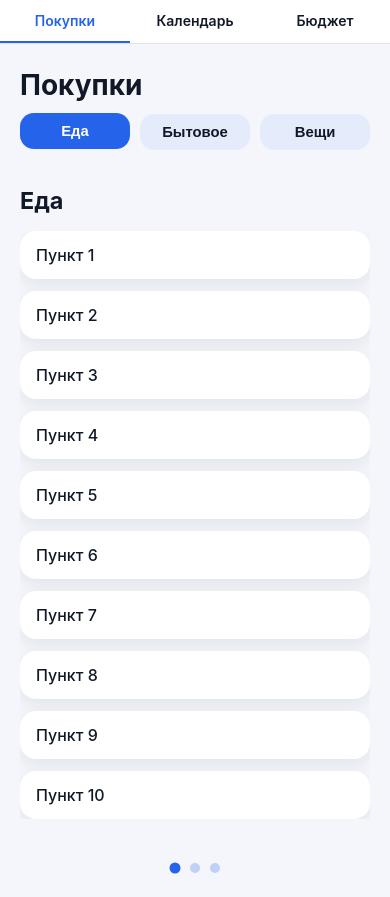
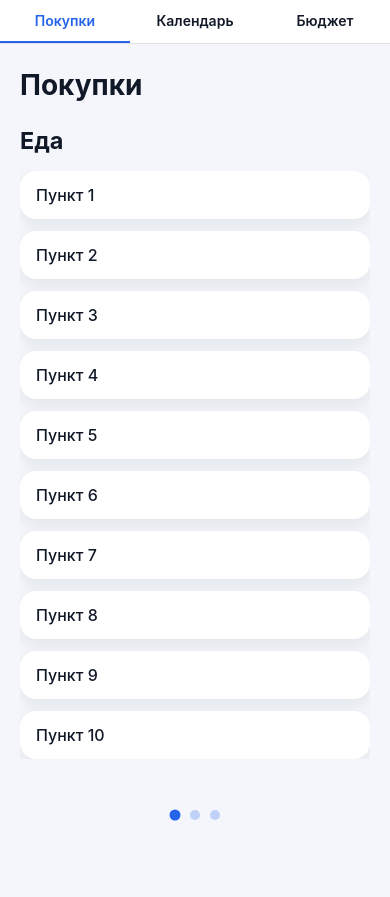
Before and after one commit to AlekseyBabich/family-telegram-bot, a React (Vite) app in the folder apps/web/: page /#/shopping in a window 390 px wide. After the commit the page ends 844 px from the top, so only its background shows below. Built offline with nearby package versions, Linux system fonts and the light colour scheme.

Commit message:
Remove in-page shopping tabs

```diff
--- a/apps/web/src/pages/Shopping.css
+++ b/apps/web/src/pages/Shopping.css
@@ -7,7 +7,7 @@
 }
 
 .shopping-header {
-  padding: 24px 20px 12px;
+  padding: 24px 20px 0;
 }
 
 .shopping-title {
@@ -67,37 +67,6 @@
   font-weight: 500;
 }
 
-.shopping-tabs {
-  display: flex;
-  gap: 10px;
-  padding: 0 20px 12px;
-}
-
-.shopping-tab {
-  flex: 1;
-  min-width: 0;
-  padding: 10px 14px;
-  border: none;
-  border-radius: 14px;
-  background: rgba(37, 99, 235, 0.08);
-  color: var(--text-color);
-  font-size: clamp(14px, 3.8vw, 16px);
-  font-weight: 600;
-  text-align: center;
-  transition: background 0.2s ease, color 0.2s ease, transform 0.2s ease;
-}
-
-.shopping-tab:focus-visible {
-  outline: 2px solid var(--accent-color);
-  outline-offset: 2px;
-}
-
-.shopping-tab-active {
-  background: var(--accent-color);
-  color: #ffffff;
-  transform: translateY(-1px);
-}
-
 .shopping-dots {
   display: flex;
   justify-content: center;
@@ -138,10 +107,6 @@
     background: transparent;
   }
 
-  .shopping-tabs {
-    display: none;
-  }
-
   .shopping-header {
     padding: 0 0 24px;
   }
--- a/apps/web/src/pages/Shopping.tsx
+++ b/apps/web/src/pages/Shopping.tsx
@@ -77,7 +77,6 @@ type GestureState = {
 
 const ShoppingPager = ({ lists, currentIndex, onIndexChange }: ShoppingPagerProps) => {
   const containerRef = useRef<HTMLDivElement | null>(null);
-  const tabBarRef = useRef<HTMLDivElement | null>(null);
   const gestureStateRef = useRef<GestureState>({
     pointerId: null,
     startX: 0,
@@ -114,11 +113,6 @@ const ShoppingPager = ({ lists, currentIndex, onIndexChange }: ShoppingPagerProp
 
   const handlePointerDownCapture = (event: ReactPointerEvent<HTMLDivElement>) => {
     if (event.pointerType === 'mouse') {
-      return;
-    }
-
-    const targetNode = event.target as Node | null;
-    if (targetNode && tabBarRef.current?.contains(targetNode)) {
       return;
     }
 
@@ -271,29 +265,6 @@ const ShoppingPager = ({ lists, currentIndex, onIndexChange }: ShoppingPagerProp
   );
 
   return (
-    <>
-      <div
-        ref={tabBarRef}
-        className="shopping-tabs"
-        role="tablist"
-        aria-label="Категории покупок"
-      >
-        {lists.map((list, index) => {
-          const isActive = index === currentIndex;
-          return (
-            <button
-              key={list.title}
-              type="button"
-              role="tab"
-              className={`shopping-tab${isActive ? ' shopping-tab-active' : ''}`}
-              aria-selected={isActive}
-              onClick={() => onIndexChange(index)}
-            >
-              {list.title}
-            </button>
-          );
-        })}
-      </div>
     <div
       ref={containerRef}
       className="shopping-mobile"
@@ -308,7 +279,6 @@ const ShoppingPager = ({ lists, currentIndex, onIndexChange }: ShoppingPagerProp
         ))}
       </div>
     </div>
-    </>
   );
 };
 
```
Lines whose indentation alone changed are shown as unchanged.
